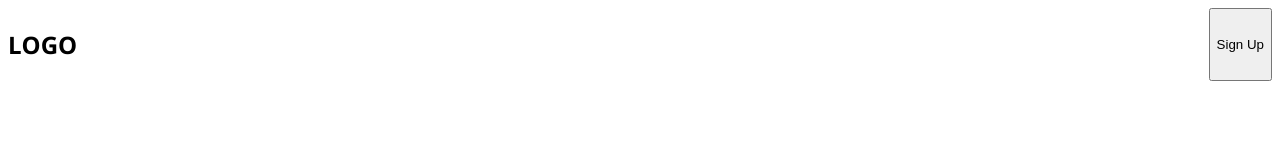
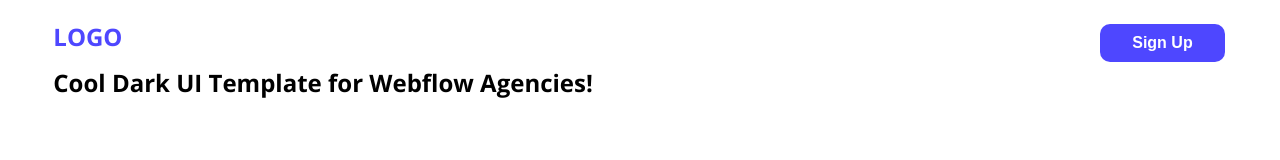
Before and after one commit to nazmul-islam1412/Landing-launchpad, a plain HTML site: page index.html in a window 1280 px wide. Drawn offline with nearby package versions, Linux system fonts and the light colour scheme.

Commit message:
added nav bar

```diff
--- a/assignment-1.css
+++ b/assignment-1.css
@@ -1,13 +1,40 @@
+* {
+  margin: 0;
+  padding: 0;
+  box-sizing: border-box;
+}
+
 .open-sans-normal{
   font-family: "Open Sans", sans-serif;
   font-optical-sizing: auto;
-  font-weight: 400;
   font-style: normal;
   font-variation-settings:
     "wdth" 100;
+    width: 91.6667%;
+  max-width: 1280px; /* optional, like Tailwind's max-w-7xl */
+  margin-left: auto;
+  margin-right: auto;
+  margin-top: 20px;
 }
 
 .nav1{
     display: flex;
     justify-content: space-between;
 }
+.h2{
+    color: #4E47FF;
+}
+.btn-primary{
+    background-color: #4E47FF;
+    font-weight: bold;
+     border: none;
+  color: white;
+  padding: 10px 32px;
+  text-align: center;
+  text-decoration: none;
+  display: inline-block;
+  font-size: 16px;
+  margin: 4px 2px;
+  cursor: pointer;
+  border-radius: 10px;
+}
--- a/index.html
+++ b/index.html
@@ -12,11 +12,14 @@
 <body class="open-sans-normal">
     <header>
         <nav>
-            <div class="nav1">
-                <h2>LOGO</h2>
-                <button>Sign Up</button>
-            </div>
+           <div class="nav1">
+             <h2 class="h2">LOGO</h2>
+            <button class="btn-primary">Sign Up</button>
+           </div>
         </nav>
+        <!--? Ami Ekn head er kaj korbo -->
+        <h2>Cool Dark UI Template for Webflow Agencies!</h2>
+
 
     </header>
 
```
